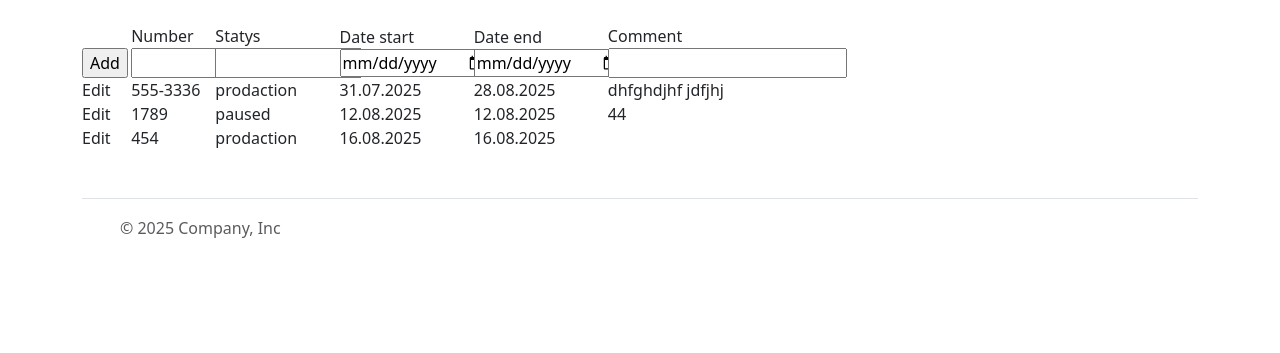
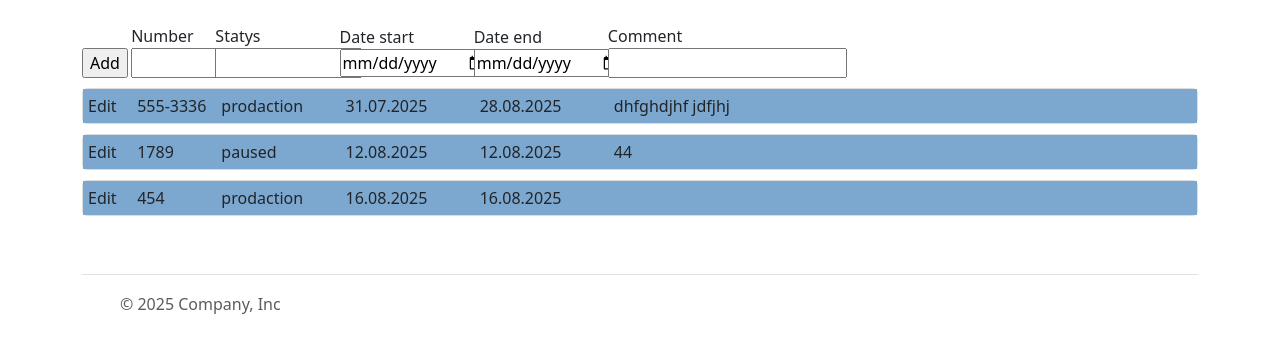
Before and after one commit to diedrainbow/DjangoProjects, a Django app: page / in a window 1280 px wide. Shown: the part 73-426 px from the top of the page. Run offline with Django 3.2, Linux system fonts and the light colour scheme; data comes from the database, SQL or seed files in the repository; both versions use the stored data as it was after the commit.

Commit message:
что-то

```diff
--- a/DjangoProdactionControl/OrdersList/static/OrdersListStyles.css
+++ b/DjangoProdactionControl/OrdersList/static/OrdersListStyles.css
@@ -3,6 +3,10 @@ body
 }
 
 div.order_line tr:hover {
+    background-color: #f0f0f0;
+}
+
+a.order_line tr:hover {
     background-color: #f0f0f0;
 }
 
@@ -38,6 +42,43 @@ div.order_element_comm {
 
 
 
+details {
+    margin: 10px 0;
+    padding: 0px;
+    border: 1px solid #ddd;
+    border-radius: 5px;
+    background: #f9f9f9;
+}
+
+summary {
+    cursor: pointer;
+    font-weight: normal;
+    padding: 5px;
+    outline: medium;
+    background: #7ca7cf;
+    list-style: none;
+    content: "  ";
+}
+
+summary:hover {
+    background: #6081a0;
+}
+
+details[open] {
+}
+
+details details {
+    margin-left: 20px;
+    background: #f0f0f0;
+}
+
+.content {
+    padding: 10px;
+    margin-top: 5px;
+}
+
+
+
 
 table.iksweb {
     width: 100%;
--- a/DjangoProdactionControl/OrdersList/templates/ordersList.html
+++ b/DjangoProdactionControl/OrdersList/templates/ordersList.html
@@ -26,7 +26,8 @@
     </form>
 
 	{% for order in orders %}
-		<div class="order_line">
+	<details>
+		<summary>
 			<div class="order_element_buttons">Edit</div>
 			<div class="order_element_number">{{ order.order_number }} </div>
 			<div class="order_element_statys">{{ order.statys }} </div>
@@ -34,7 +35,9 @@
 			<div class="order_element_start">{{ order.date_start|date:"d.m.Y" }} </div>
 			<div class="order_element_stop">{{ order.date_end|date:"d.m.Y" }} </div>
 			<div class="order_element_comm">{{ order.comment }} </div>
-		</div>
+		</summary>
+		<div class="content"> hhh </div>
+	</details>
 	{% endfor %}
 
 	<br />
```
Also changed, not shown: DjangoProdactionControl/db.sqlite3.
